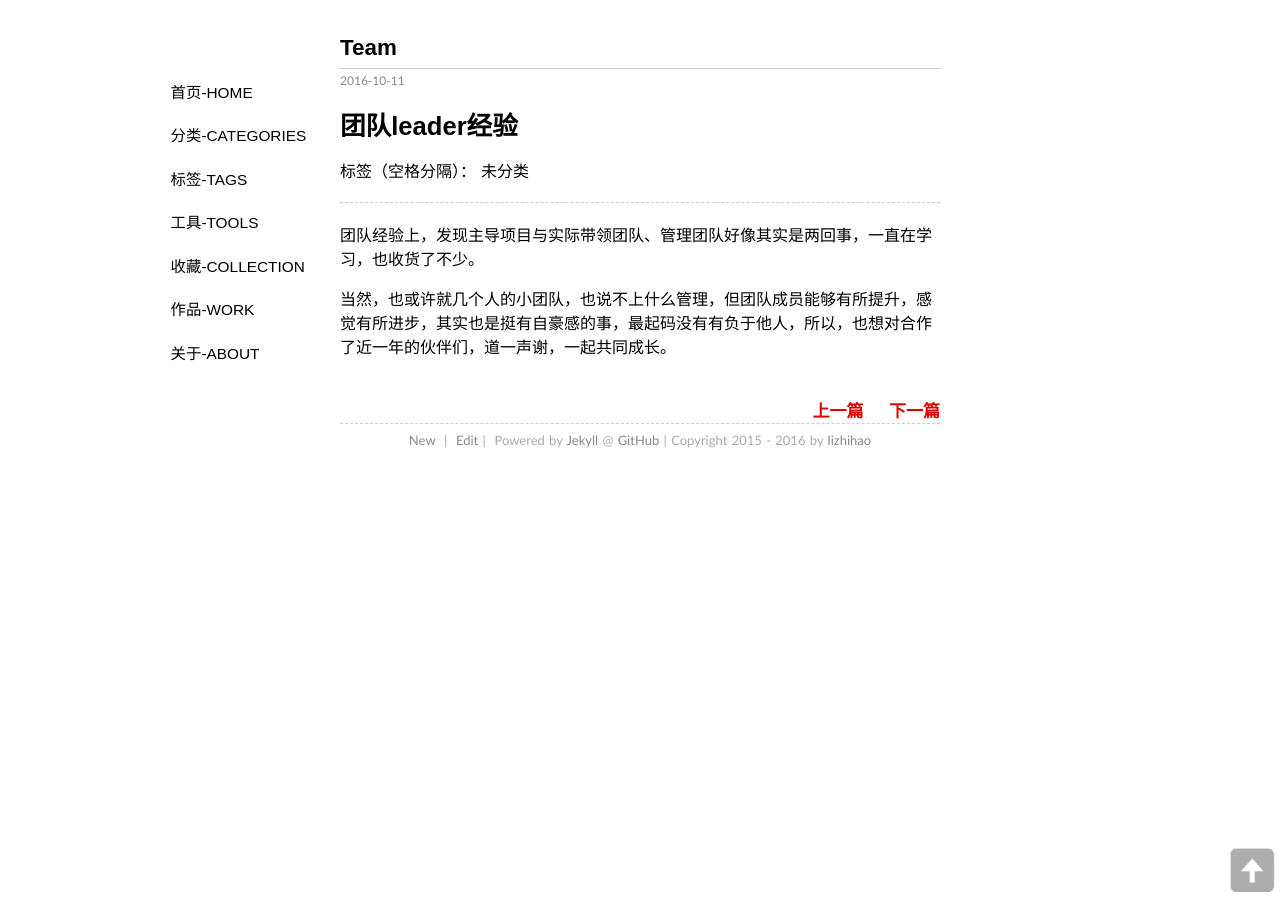
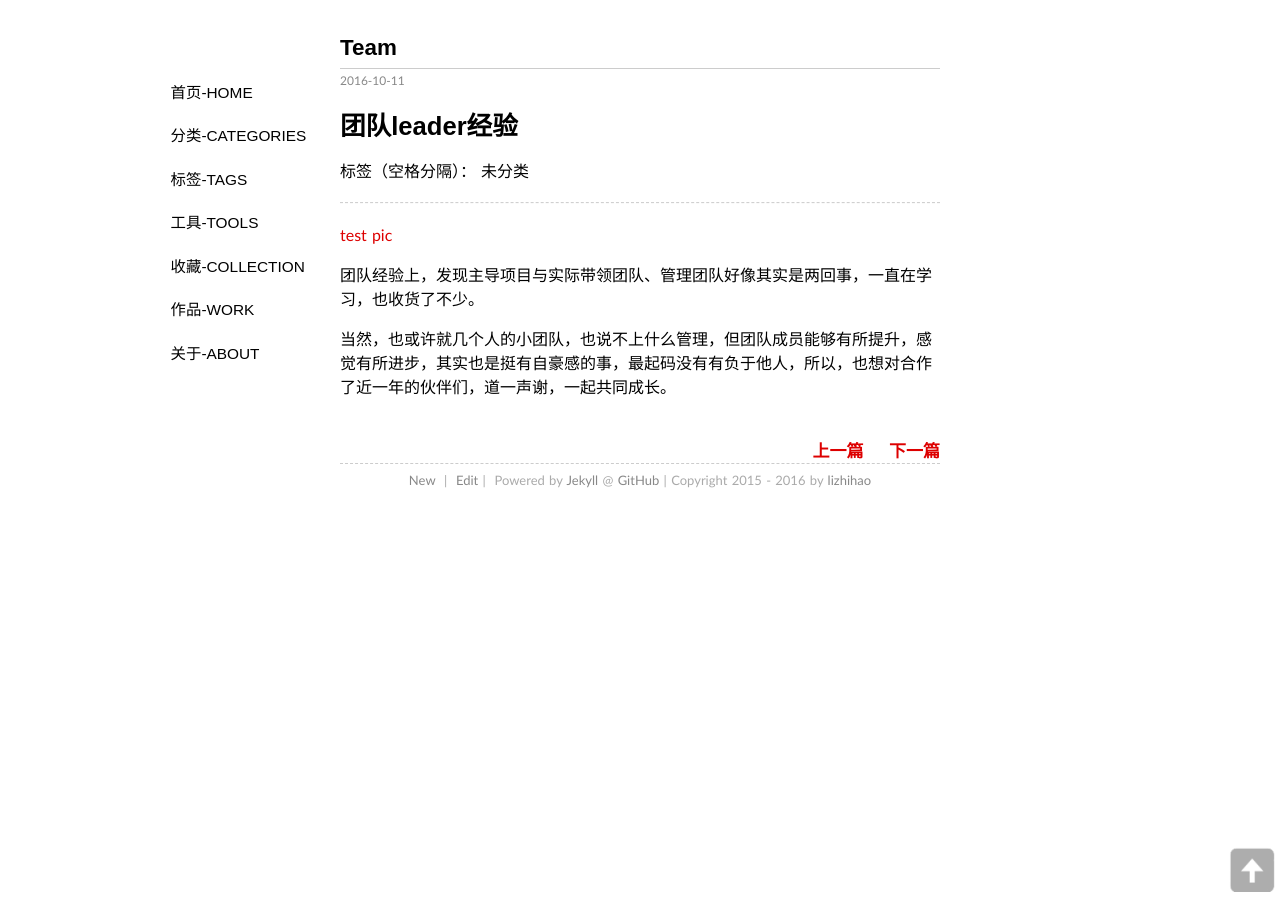
Before and after one commit to lizhihao/lizhihao.github.io, a Jekyll site: the page built from _posts/2016-10-11-team.md, in a window 1280 px wide. Built offline with Jekyll 4.4.1, drawn with Linux system fonts in a browser that asks for light colours; some web fonts are replaced; our own code applies the rules of GitHub Pages for plain Markdown files; Markdown is read by kramdown in place of the engine named in the settings; comment, search, counter and statistics services are not loaded.

Commit message:
Update 2016-10-11-team.md
add pic

```diff
--- a/_posts/2016-10-11-team.md
+++ b/_posts/2016-10-11-team.md
@@ -4,6 +4,8 @@
 
 ---
 
+[test pic](media/btt.png)
+
 团队经验上，发现主导项目与实际带领团队、管理团队好像其实是两回事，一直在学习，也收货了不少。
 
 当然，也或许就几个人的小团队，也说不上什么管理，但团队成员能够有所提升，感觉有所进步，其实也是挺有自豪感的事，最起码没有有负于他人，所以，也想对合作了近一年的伙伴们，道一声谢，一起共同成长。
```
